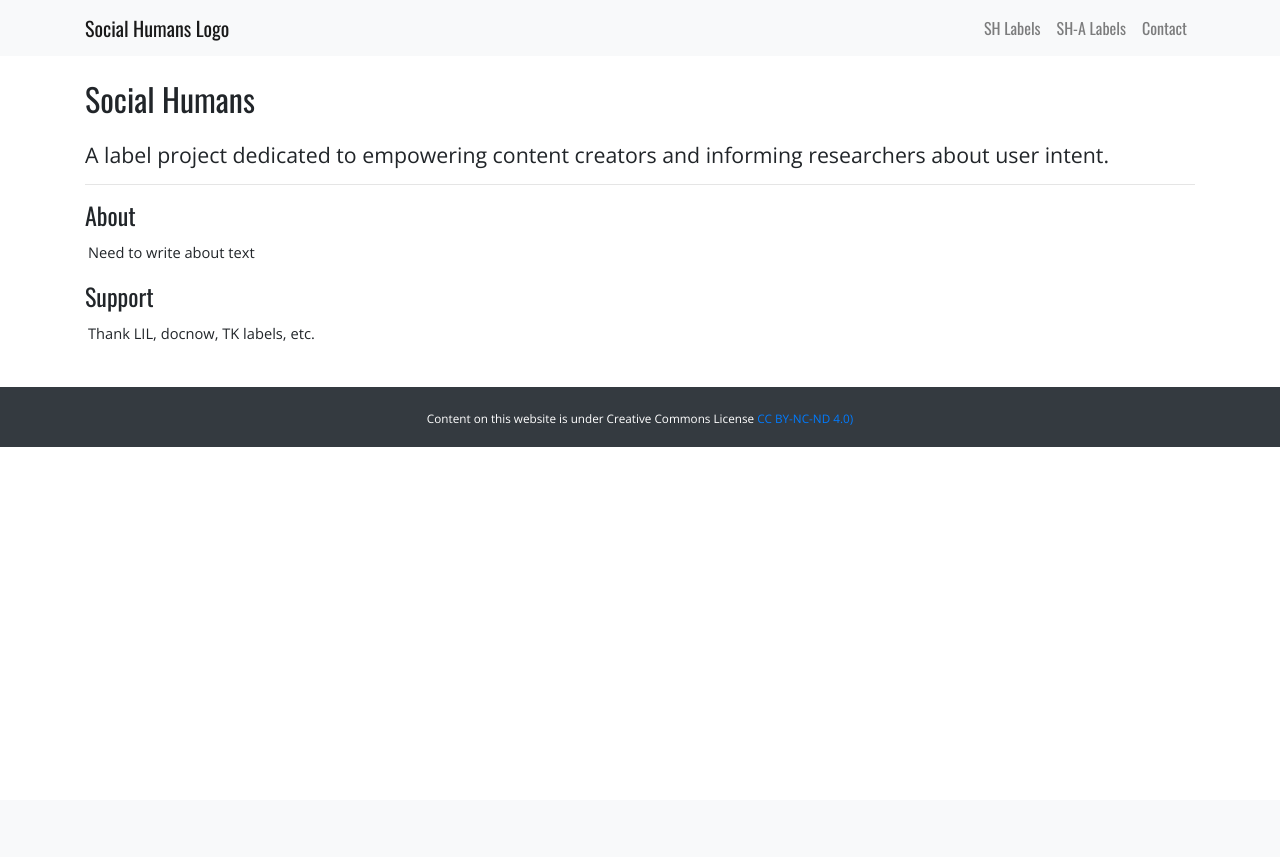
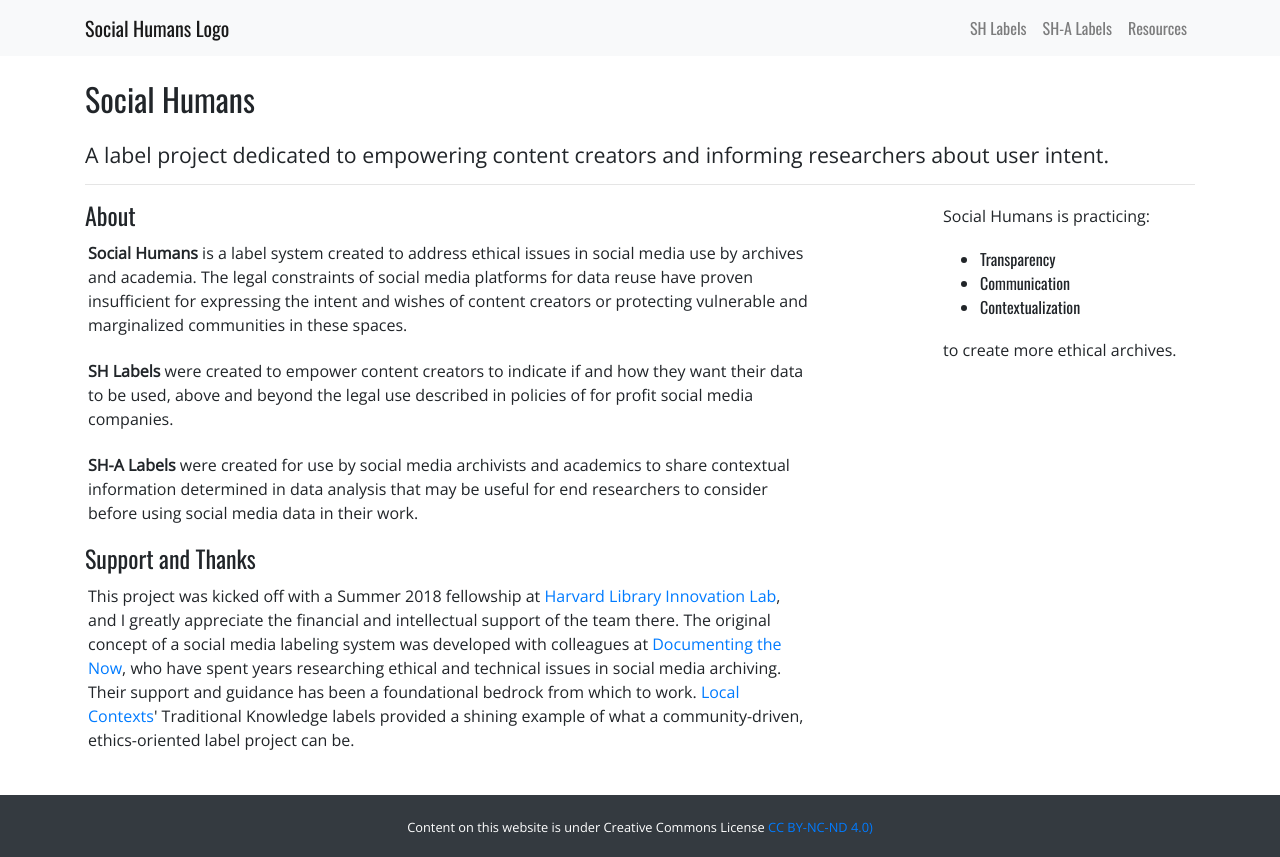
Before and after one commit to DocNow/social-humans, a PHP site: page / in a window 1280 px wide. Before the commit the page ends 447 px from the top, so only its background shows below. Run offline with PHP 8.4, Linux system fonts and the light colour scheme.

Commit message:
about text
add about and support.

```diff
--- a/css/style.css
+++ b/css/style.css
@@ -21,7 +21,6 @@ h6 {
 
 p {
   font-family: 'Open Sans', sans-serif;
-  font-size: 11pt;
   padding: 3px;
 }
 
--- a/index.html
+++ b/index.html
@@ -27,7 +27,7 @@
               <a class="nav-link" href="sh-a-labels.html">SH-A Labels</a>
             </li>
             <li class="nav-item">
-              <a class="nav-link" href="contact.html">Contact</a>
+              <a class="nav-link" href="resources.html">Resources</a>
             </li>
           </ul>
         </div>
@@ -45,12 +45,38 @@
       <div class="row mb-4">
         <div class="col-md-8">
           <h4>About</h4>
-          <p>Need to write about text</p>
-          <h4>Support</h4>
-          <p>Thank LIL, docnow, TK labels, etc. </p>
+          <p><b>Social Humans</b> is a label system created to address ethical issues in
+            social media use by archives and academia. The legal constraints of social media
+            platforms for data reuse have proven insufficient for expressing the intent and wishes of
+            content creators or protecting vulnerable and marginalized communities in these
+            spaces.<p> <b>SH Labels</b> were created to empower content creators to indicate
+            if and how they want their data to be used, above and beyond the legal use described
+            in policies of for profit social media companies.</p><p> <b>SH-A Labels</b> were created
+            for use by social media archivists and academics to share contextual information
+            determined in data analysis that may be useful for end researchers to consider before
+            using social media data in their work. </p>
+
+          <h4>Support and Thanks</h4>
+          <p>This project was kicked off with a Summer 2018 fellowship at <a href="https://lil.law.harvard.edu/">Harvard Library Innovation Lab</a>,
+          and I greatly appreciate the financial and intellectual support of the team there. The original
+          concept of a social media labeling system was developed with colleagues at <a href="http://docnow.io">Documenting the Now</a>,
+          who have spent years researching ethical and technical issues in social media archiving.
+          Their support and guidance has been a foundational bedrock from which to work. <a href="http://localcontexts.org">Local Contexts</a>'
+          Traditional Knowledge labels provided a shining example of what a community-driven, ethics-oriented
+          label project can be. </p>
         </div>
+        <div class="col-md-1"></div>
+        <div class="col-md-3">
+        <p>Social Humans is practicing:  </p>
+        <ul>
+          <li>Transparency</li>
+          <li>Communication</li>
+          <li>Contextualization</li>
+        </ul>
+        <p>to create more ethical archives.</p>
+
       </div>
-
+      </div>
     </div>
     <!-- /.container -->
 
```
